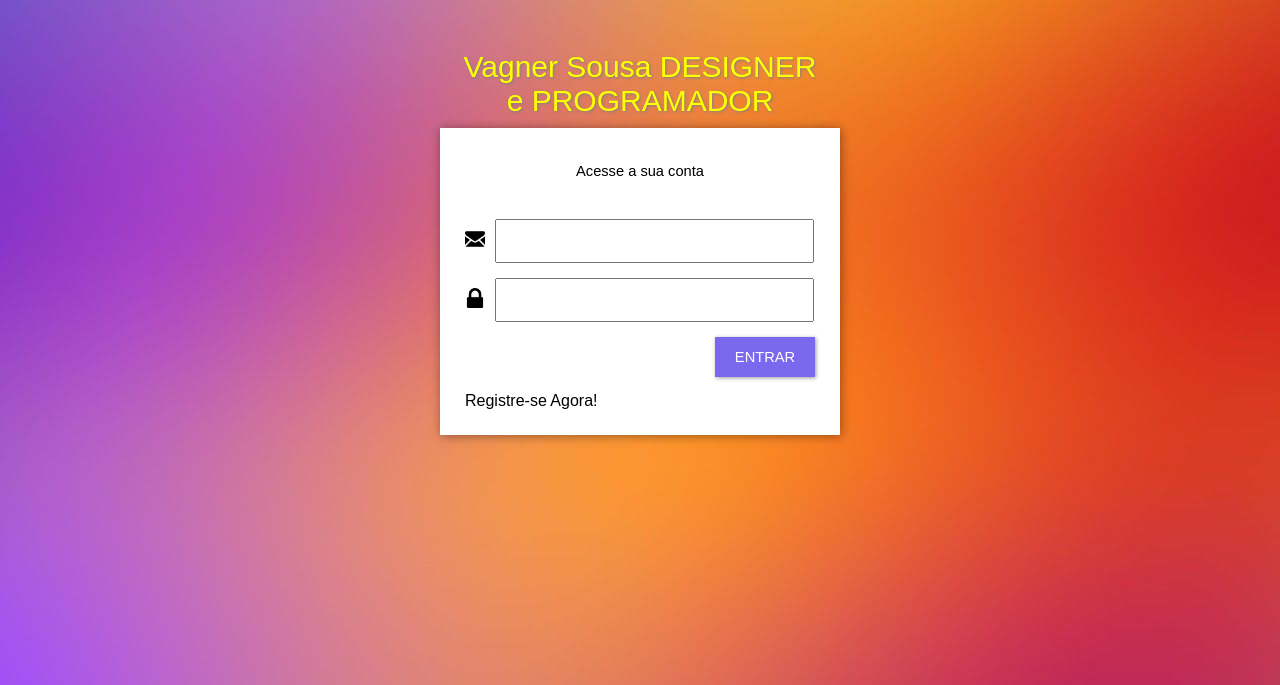
After one commit to VagnerDesigner/SiteComentario, a PHP site: page /entrar.php in a window 1280 px wide. The commit adds this page. Shown: the top 685 px of the page. Run offline with PHP 8.4, Linux system fonts and the light colour scheme.

Commit message:
Segundo Commit

```diff
--- /dev/null
+++ b/CSS/entrar.css
@@ -0,0 +1,76 @@
+
+/*@import url('https://fonts.googleapis.com/css?family=Playfair+Display&display=swap');*/
+
+*{
+	padding:0px;
+	margin:0px;
+}
+body{
+	font-family: arial;
+	background-image: url("../imagens/fundo2.jpg");
+	background-repeat: no-repeat;
+	/*background-size: 100%;*/
+}
+form{
+	width:350px;
+	margin:10px auto;
+	background-color: white;
+	padding:25px;
+	box-shadow: 1px 1px 10px rgba(0,0,0,.4);
+}
+img{
+	width:20px;
+	float: left;
+	margin-right: 10px;
+	margin-top: 10px;
+}
+input{
+	display: block;
+	float: left;
+	width: 87%;
+	height: 30px;
+	font-size: 11pt;
+	color:rgba(0,0,0,.7);
+	padding:5px;
+	margin-bottom: 15px;
+	outline: none;
+}
+h1{
+	font-size: 11pt;
+	padding:10px;
+	font-weight: normal;
+	text-align: center;
+	margin-bottom: 30px;
+}
+input[type=submit]{
+	width: 100px;
+	height: 40px;
+	cursor: pointer;
+	background-color: rgba(123,104,238);
+	color:white;
+	border:none;
+	float: right;
+	/*O link vai receber
+	essa configuração, não esquecer de usar o Clear Both*/
+	box-shadow: 1px 1px 4px rgba(0,0,0,.4);
+}
+a{
+	display:block;
+	text-align: left;
+	clear: both;
+	color:black;
+	text-decoration: none;
+
+}
+a:hover{
+	text-decoration: underline;
+}
+span{
+	display: block;
+	text-align: center;
+	color:yellow;
+	font-size:30px;
+	margin-top: 50px;
+	/*font-family:  'Playfair Display';  --- Font Google*/
+	text-shadow: 1px 1px 3px gray;
+}
--- a/discussao.php
+++ b/discussao.php
@@ -12,7 +12,7 @@
 	<nav>
 			<ul>
 				<li><a href="index.php">Início</a></li>
-				<li><a href="">Entrar</a></li>
+				<li><a href="entrar.php">Entrar</a></li>
 			</ul>
 	</nav>
 
--- /dev/null
+++ b/entrar.php
@@ -0,0 +1,23 @@
+<!DOCTYPE html>
+<html lang="pt-br">
+<head>
+
+	<title>Sistema de Comentários</title>
+	<meta charset="UTF-8">
+	<link rel="stylesheet" href="CSS/entrar.css">
+
+<body>
+	<span>Vagner Sousa DESIGNER <br>e PROGRAMADOR</span>
+
+	<form method="POST">
+		<H1>Acesse a sua conta</H1>
+		<img src="imagens/envelope.png">
+		<input type="email" name="email" autocomplete="on">
+		<img src="imagens/padlock.png">
+		<input type="password" name="senha">
+		<input type="submit" value="ENTRAR">
+		<a href="cadastrar.php">Registre-se Agora!</a>
+	</form>
+
+</body>
+</html>
```
Also changed, not shown: imagens/envelope.png (added), imagens/fundo2.jpg (added), imagens/padlock.png (added).
